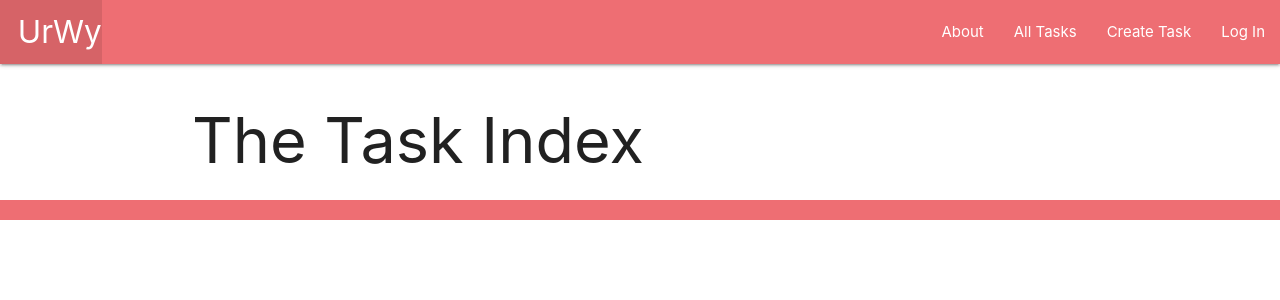
After one commit to rsraj9980/urwy, a Django app: page /tasks/ in a window 1280 px wide. The commit adds this page. Shown: the top 300 px of the page. Run offline with Django 3.2, Linux system fonts and the light colour scheme.

Commit message:
Add class based view on Tasks, SignUp, Finalize navbar

```diff
--- a/main_app/templates/base.html
+++ b/main_app/templates/base.html
@@ -18,7 +18,8 @@
                 </ul>
                 <ul class="right">
                     <li><a href="{% url 'home' %}">About</a></li>
-                    <li><a href="{% url 'home' %}">All Tasks</a></li>
+                    <li><a href="{% url 'tasks_index' %}">All Tasks</a></li>
+                    <li><a href="{% url 'tasks_create' %}">Create Task</a></li>
                     {% if user.is_authenticated %}
                       <li><a href="{% url 'logout' %}">Log Out</a></li>
                     {% else %}
--- /dev/null
+++ b/main_app/templates/main_app/task_form.html
@@ -0,0 +1,5 @@
+{% extends 'base.html' %} {% block content %}
+
+<h1>Create a Task</h1>
+
+{% endblock %}
--- /dev/null
+++ b/main_app/templates/tasks/tasks_index.html
@@ -0,0 +1,5 @@
+{% extends 'base.html' %} {% block content %}
+
+<h1>The Task Index</h1>
+
+{% endblock %}
--- a/main_app/urls.py
+++ b/main_app/urls.py
@@ -3,4 +3,6 @@ from . import views
 
 urlpatterns = [
     path('', views.home, name='home'),
+    path('tasks/', views.tasks_index, name='tasks_index'),
+    path('tasks/create/', views.TasksCreate.as_view(), name='tasks_create'),
 ]
--- a/main_app/views.py
+++ b/main_app/views.py
@@ -1,6 +1,15 @@
 from django.shortcuts import render
+from django.views.generic.edit import CreateView
+from .models import Task
 
 # Create your views here.
 
 def home(request):
   return render(request, 'home.html')
+
+def tasks_index(request):
+  return render(request, 'tasks/tasks_index.html')
+
+class TasksCreate(CreateView):
+  model = Task
+  fields = ['title', 'desc', 'endDate', 'createDate', 'bid', 'budget', 'category']
```
